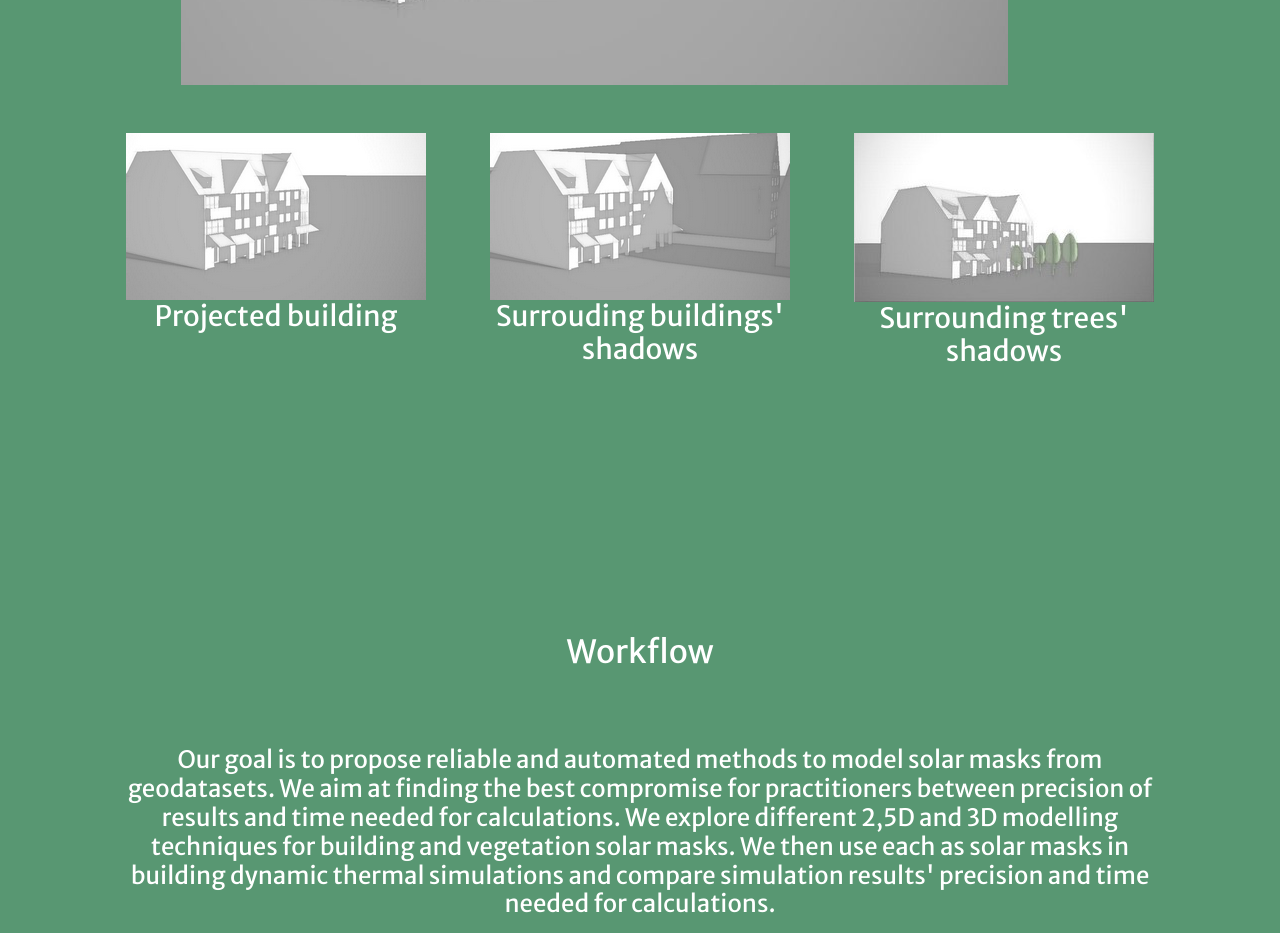
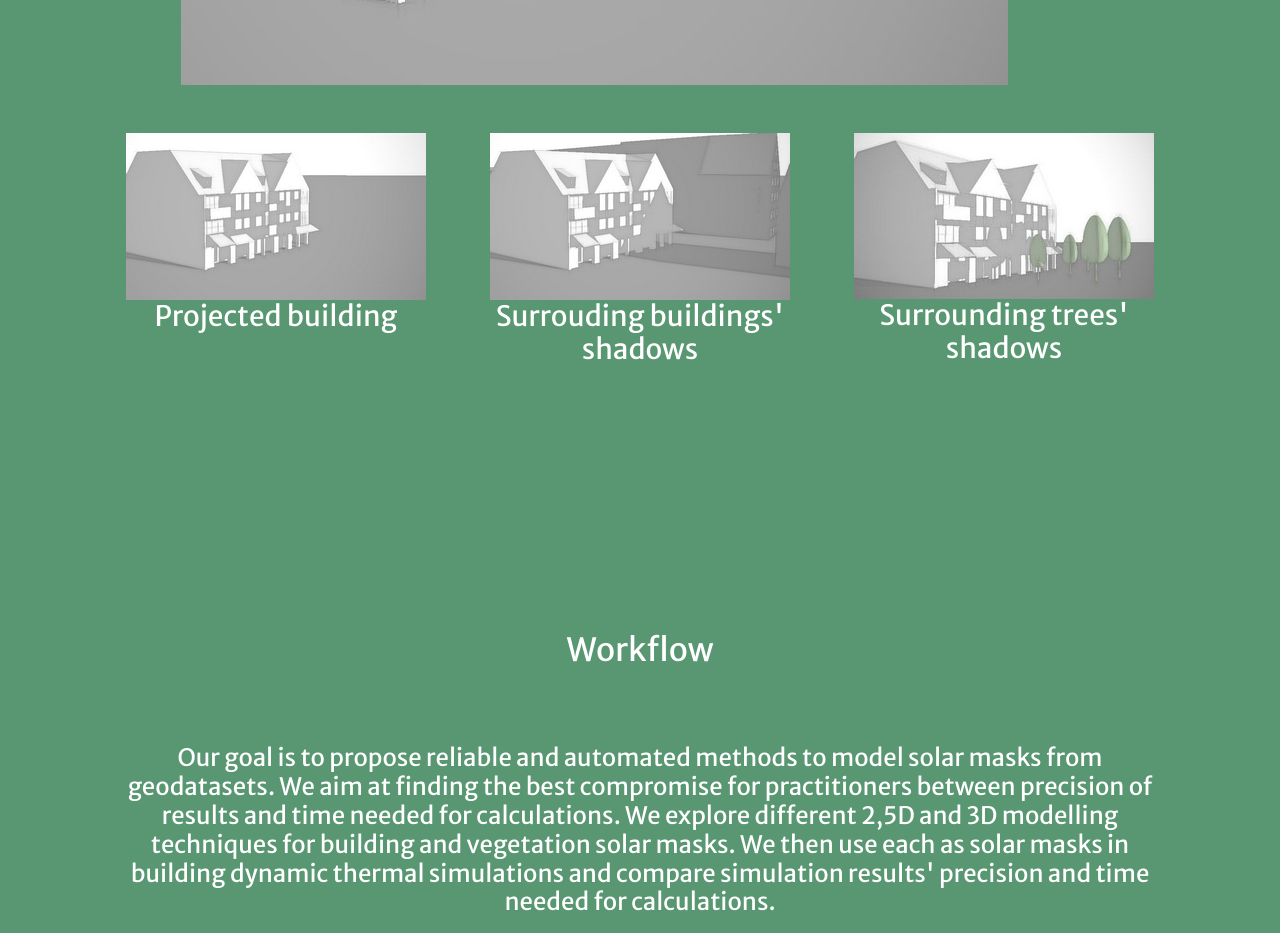
Before and after one commit to jacquinod/cityfab, a plain HTML site: page index.html in a window 1280 px wide. Shown: the part 1440-2373 px from the top of the page. Drawn offline with nearby package versions, Linux system fonts and the light colour scheme; some packages are replaced by stand-ins of ours; a script that the page names is missing.

Commit message:
tree solar mask v4

```diff
--- a/index.html
+++ b/index.html
@@ -87,7 +87,7 @@
                     <div class="col-lg-4 col-md-6 text-center">
                         <div class="mt-5">
                             <!-- <div class="mb-2"><i class="bi-globe fs-1 text-primary"></i></div> -->
-                            <a href="https://hal.science/hal-04729397"><img class="img_logo img-responsive" src="assets/img/Ingolstatdt_masks_veget02_300.jpg" alt="CIMECO shadow analysis"></a>
+                            <a href="https://hal.science/hal-04729397"><img class="img_logo img-responsive" src="assets/img/masks_veget04_300.jpg" alt="CIMECO shadow analysis"></a>
                             <h3 class="text-white mt-0">Surrounding trees' shadows </h3>
                             <!-- <p class="text-muted mb-0">You can use this design as is, or you can make changes!</p> -->
                         </div>
```
Also changed, not shown: assets/img/Ingolstatdt_masks_veget03_300.jpg (added), assets/img/masks_veget04_300.jpg (added).
